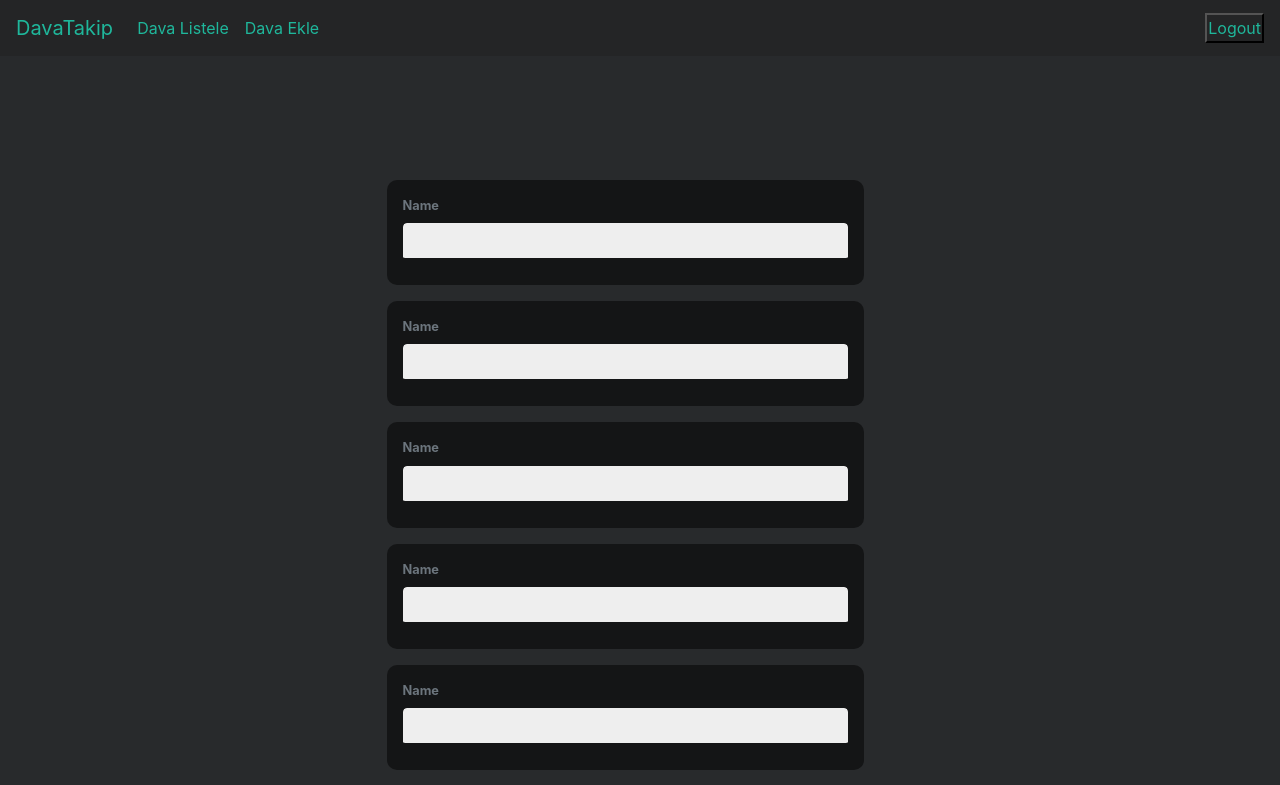
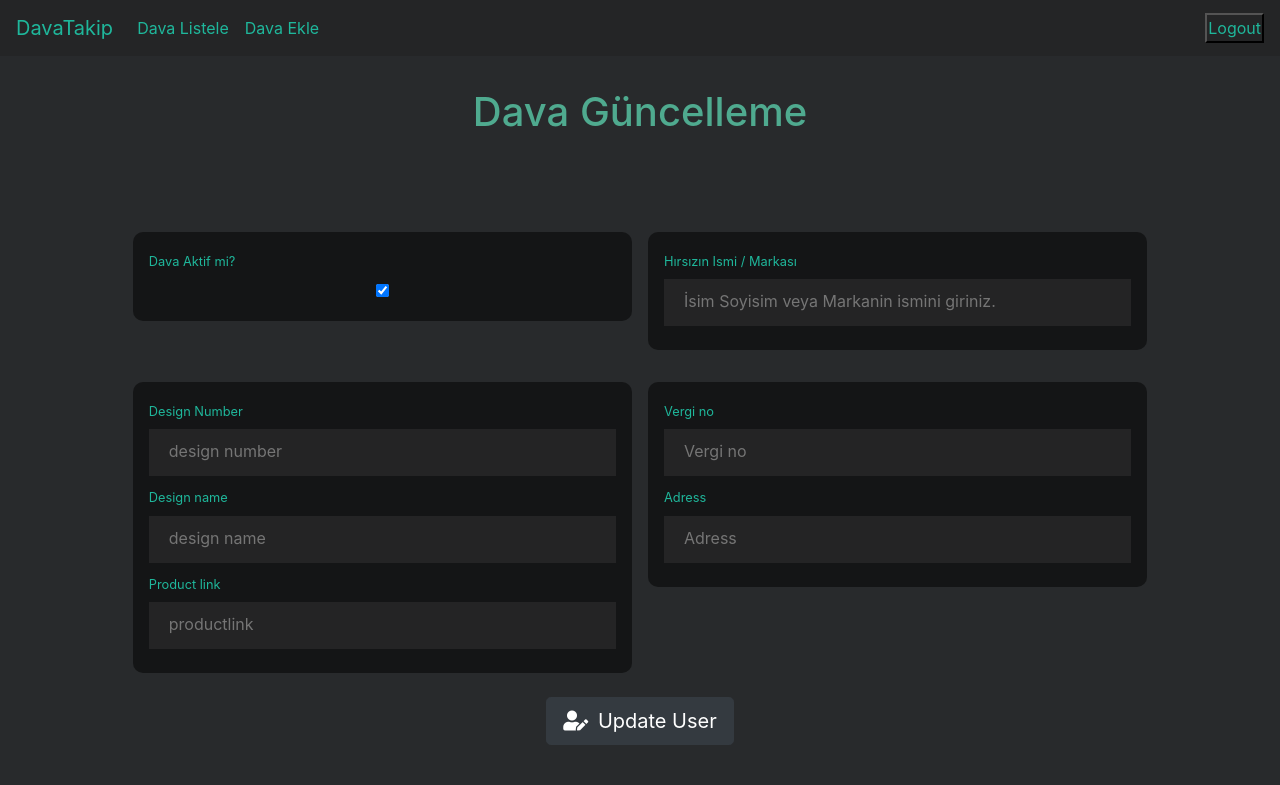
Before and after one commit to fport/dava-takip-frontend, a React (Create React App) app: page /edit in a window 1280 px wide. Shown: the top 785 px of the page. Built offline with nearby package versions, Linux system fonts and the light colour scheme; no server answers; sample sign-in values are in the browser's storage.

Commit message:
:sparkles: v1
v1

```diff
--- a/src/components/AddInfo/index.js
+++ b/src/components/AddInfo/index.js
@@ -4,7 +4,7 @@ import axios from "axios";
 import "./style.css";
 
 const AddInfo = () => {
-  const [active, setActive] = useState(true);
+  const [active, setActive] = useState(false);
   const [name, setName] = useState("");
   const [designnumber, setDesignnumber] = useState("");
   const [designname, setDesignname] = useState("");
@@ -27,6 +27,7 @@ const AddInfo = () => {
       adress: adress,
     });
 
+    setActive(false);
     setName("");
     setDesignnumber("");
     setDesignname("");
@@ -41,6 +42,9 @@ const AddInfo = () => {
 
   return (
     <>
+      <div className="sayfa-bilgilendirme">
+        <h1>Dava Ekleme</h1>
+      </div>
       <div className="containerx">
         <div className="formlar">
           <div className="row">
--- a/src/components/AddInfo/style.css
+++ b/src/components/AddInfo/style.css
@@ -55,5 +55,9 @@
     display:flex;
 }
 
-.aktif-checkbox {
+.sayfa-bilgilendirme {
+    display:flex;
+    justify-content:center;
+    margin:2rem;
+    color: #4faa8f;
 }
--- a/src/components/GetInfo/UserTableRow.js
+++ b/src/components/GetInfo/UserTableRow.js
@@ -53,6 +53,7 @@ const UserTableRow = (props) => {
                     key={index}
                     style={{ border: "1px solid green", padding: "0.5rem" }}
                   >
+                    <h5 style={{ color: "white" }}>{data}</h5>
                     <input type="checkbox" checked={props.obj[data]} />
                   </div>
                 ) : (
--- a/src/components/GetInfo/style.css
+++ b/src/components/GetInfo/style.css
@@ -32,7 +32,7 @@
     align-items:center;
     justify-content:center;
     width:70%;
-    padding:1.5rem;
+    padding:0 1.5rem;
     border-radius:10px;
 }
 .leftPanel {
--- a/src/components/UpdateInfo/index.js
+++ b/src/components/UpdateInfo/index.js
@@ -1,57 +1,45 @@
 import React, { useEffect, useState } from "react";
-import Form from "react-bootstrap/Form";
+import axios from "axios";
 import Button from "react-bootstrap/Button";
-import axios from "axios";
-import Row from "react-bootstrap/Row";
-import Col from "react-bootstrap/Col";
-import Navbars from "../Navbars";
 import "./style.css";
+import { Navbar } from "../index";
 
 const EditUser = (props) => {
   const pathname = props.location.pathname;
   const id = pathname.split("/")[2];
 
-  const [user, setUser] = useState({
-    active: "",
-    name: "",
-    designnumber: "",
-    designname: "",
-    productlink: "",
-    vergino: "",
-    adress: "",
-  });
+  const [active, setActive] = useState(true);
+  const [name, setName] = useState("");
+  const [designnumber, setDesignnumber] = useState("");
+  const [designname, setDesignname] = useState("");
+  const [productlink, setProductlink] = useState("");
+  const [vergino, setVergino] = useState("");
+  const [adress, setAdress] = useState("");
 
   useEffect(() => {
-    let isSubscribed = true;
     axios.get(`http://localhost:5000/api/dava/${id}`).then((res) => {
-      if (isSubscribed) {
-        setUser({
-          active: res.active,
-          name: res.name,
-          designnumber: res.designnumber,
-          designname: res.designname,
-          productlink: res.productlink,
-          vergino: res.vergino,
-          adress: res.adress,
-        });
-      }
-      return () => (isSubscribed = false);
+      setActive(res.data.student.active);
+      setName(res.data.student.name);
+      setDesignnumber(res.data.student.designnumber);
+      setDesignname(res.data.student.designname);
+      setProductlink(res.data.student.productlink);
+      setVergino(res.data.student.vergino);
+      setAdress(res.data.student.adress);
     });
     // eslint-disable-next-line react-hooks/exhaustive-deps
   }, []);
-
-  const handleInputs = (event) => {
-    let name = event.target.name;
-    let value = event.target.value;
-    setUser({ ...user, [name]: value });
-  };
 
   const onEdit = (event) => {
     event.preventDefault();
 
     const userObject = {
-      name: user.name,
-      email: user.email,
+      active: active,
+      name: name,
+      designnumber: designnumber,
+      designname: designname,
+      productlink: productlink,
+      vergino: vergino,
+      adress: adress,
     };
     axios
       .put(`http://localhost:5000/api/dava/${id}`, userObject)
@@ -68,100 +56,95 @@ const EditUser = (props) => {
 
   return (
     <>
-      <Navbars />
-      <div className="container">
-        <Row className="justify-content-center">
-          <Col lg={6}>
-            <div className="form-wrapper m-4">
-              <Form onSubmit={onEdit}>
-                <Form.Group controlId="Name">
-                  <Form.Label className="float-left font-weight-bold text-secondary">
-                    Name
-                  </Form.Label>
-                  <Form.Control
+      <Navbar />
+      <div className="sayfa-bilgilendirme">
+        <h1>Dava Güncelleme</h1>
+      </div>
+      <div className="containerx">
+        <div className="formlar">
+          <div className="row">
+            <div className="grup">
+              <div className="form-group">
+                <div className="aktif-checkbox"></div>
+                <label htmlFor="active">Dava Aktif mi?</label>
+                <input
+                  type="checkbox"
+                  id="vehicle1"
+                  name="vehicle1"
+                  checked={active}
+                  onClick={() => setActive(!active)}
+                />
+              </div>
+            </div>
+            <div className="grup">
+              <div className="form-group">
+                <label htmlFor="name">Hırsızın Ismi / Markası</label>
+                <input
+                  className="input-box"
                   type="text"
-                    defaultValue={user.name}
-                    onChange={handleInputs}
-                    name="name"
+                  placeholder="İsim Soyisim veya Markanin ismini giriniz."
+                  onChange={(e) => setName(e.target.value)}
+                  value={name}
                 />
-                </Form.Group>
-
-                <Form.Group controlId="deneme">
-                  <Form.Label className="float-left font-weight-bold text-secondary">
-                    Name
-                  </Form.Label>
-                  <Form.Control
+              </div>
+            </div>
+            <div className="grup">
+              <div className="form-group">
+                <label htmlFor="email">Design Number</label>
+                <input
+                  className="input-box"
+                  id="designnumber"
+                  placeholder="design number"
+                  onChange={(e) => setDesignnumber(e.target.value)}
+                  value={designnumber}
+                />
+                <label htmlFor="designname">Design name</label>
+                <input
+                  className="input-box"
                   type="text"
-                    defaultValue={user.adress}
-                    onChange={handleInputs}
-                    name="name"
+                  placeholder="design name "
+                  onChange={(e) => setDesignname(e.target.value)}
+                  value={designname}
                 />
-                </Form.Group>
-                <Form.Group controlId="Name">
-                  <Form.Label className="float-left font-weight-bold text-secondary">
-                    Name
-                  </Form.Label>
-                  <Form.Control
+                <label htmlFor="productlink">Product link</label>
+                <input
+                  className="input-box"
                   type="text"
-                    defaultValue={user.name}
-                    onChange={handleInputs}
-                    name="name"
+                  id="productlink"
+                  placeholder="productlink"
+                  onChange={(e) => setProductlink(e.target.value)}
+                  value={productlink}
                 />
-                </Form.Group>
-
-                <Form.Group controlId="deneme">
-                  <Form.Label className="float-left font-weight-bold text-secondary">
-                    Name
-                  </Form.Label>
-                  <Form.Control
+              </div>
+            </div>
+            <div className="grup">
+              <div className="form-group">
+                <label htmlFor="vergino">Vergi no</label>
+                <input
+                  className="input-box"
                   type="text"
-                    defaultValue={user.adress}
-                    onChange={handleInputs}
-                    name="name"
+                  value={vergino}
+                  id="vergi"
+                  placeholder="Vergi no"
+                  onChange={(e) => setVergino(e.target.value)}
                 />
-                </Form.Group>
-                <Form.Group controlId="Name">
-                  <Form.Label className="float-left font-weight-bold text-secondary">
-                    Name
-                  </Form.Label>
-                  <Form.Control
+                <label htmlFor="adres">Adress</label>
+                <input
+                  className="input-box"
                   type="text"
-                    defaultValue={user.name}
-                    onChange={handleInputs}
-                    name="name"
+                  value={adress}
+                  placeholder="Adress"
+                  onChange={(e) => setAdress(e.target.value)}
                 />
-                </Form.Group>
-
-                <Form.Group controlId="deneme">
-                  <Form.Label className="float-left font-weight-bold text-secondary">
-                    Name
-                  </Form.Label>
-                  <Form.Control
-                    type="text"
-                    defaultValue={user.adress}
-                    onChange={handleInputs}
-                    name="name"
-                  />
-                </Form.Group>
-                <Form.Group controlId="Email">
-                  <Form.Label className="float-left font-weight-bold text-secondary">
-                    Email
-                  </Form.Label>
-                  <Form.Control
-                    type="email"
-                    defaultValue={user.email}
-                    onChange={handleInputs}
-                    name="email"
-                  />
-                </Form.Group>
-
-                <Button variant="dark" size="lg" block="block" type="submit">
+              </div>
+            </div>
+          </div>
+        </div>
+        <div className="dava-but">
+          <Button variant="dark" size="lg" block="block" onClick={onEdit}>
             <i className="fas fa-user-edit mr-1"></i> Update User
           </Button>
-              </Form>
         </div>
-          </Col>
-        </Row>
       </div>
     </>
   );
--- a/src/components/UpdateInfo/style.css
+++ b/src/components/UpdateInfo/style.css
@@ -1,3 +1,9 @@
 .container {
     width: 1440px !important;
 }
+.sayfa-bilgilendirme {
+    display:flex;
+    justify-content:center;
+    margin:2rem;
+    color: #4faa8f;
+}
```
Also changed, not shown: 1 other file (tests, documents, lock files or other folders). Lines whose indentation alone changed are shown as unchanged.
